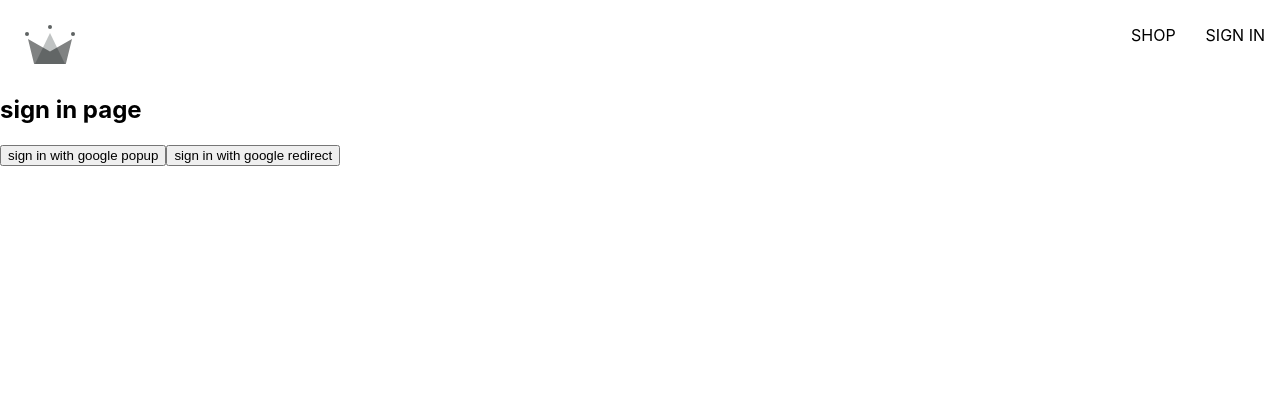
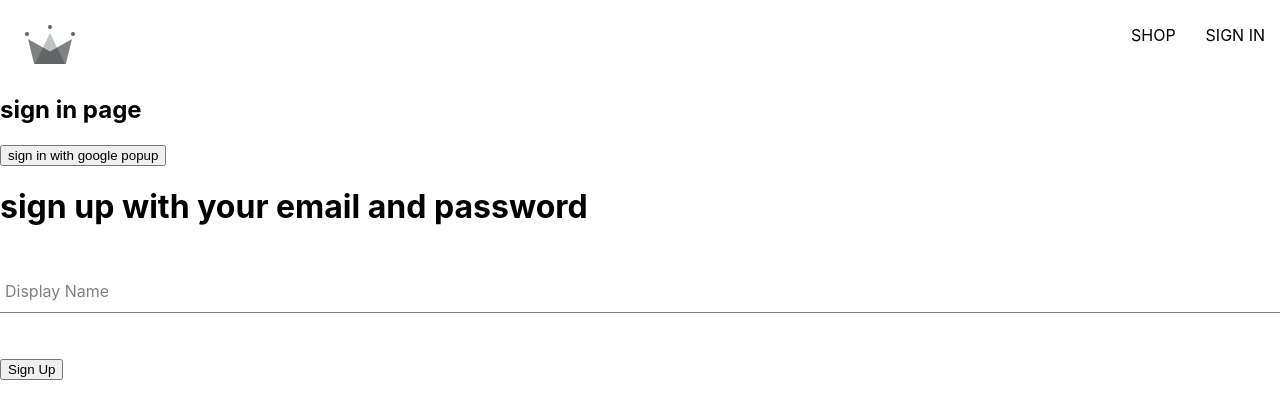
Before and after one commit to Isaac3N/react-course, a React (Create React App) app in the folder ecommerce/: page /sign-in in a window 1280 px wide. Shown: the top 418 px of the page. Built offline with nearby package versions, Linux system fonts and the light colour scheme.

Commit message:
passing props using the input options

```diff
--- /dev/null
+++ b/ecommerce/src/components/form-input/FormInput.jsx
@@ -0,0 +1,14 @@
+import React from 'react'
+import "./form-input.scss"
+
+const FormInput = ({label, inputOptions}) => {
+  return (
+    <div className='group'>
+        <input className='form-input'{...inputOptions}/>
+        {label && (
+        <label className={`${inputOptions.value.length? "shrink": ""} form-input-label`}>{label}</label>)}
+    </div>
+  )
+}
+
+export default FormInput
--- /dev/null
+++ b/ecommerce/src/components/form-input/form-input.scss
@@ -0,0 +1,54 @@
+$sub-color: grey;
+$main-color: black;
+
+@mixin shrinkLabel {
+	top: -14px;
+	font-size: 12px;
+	color: $main-color;
+}
+
+.group {
+	position: relative;
+	margin: 45px 0;
+
+	.form-input {
+		background: none;
+		background-color: white;
+		color: $sub-color;
+		font-size: 18px;
+		padding: 10px 10px 10px 5px;
+		display: block;
+		width: 100%;
+		border: none;
+		border-radius: 0;
+		border-bottom: 1px solid $sub-color;
+		margin: 25px 0;
+
+		&:focus {
+			outline: none;
+		}
+
+		&:focus ~ .form-input-label {
+			@include shrinkLabel();
+		}
+	}
+
+	input[type="password"] {
+		letter-spacing: 0.3em;
+	}
+
+	.form-input-label {
+		color: $sub-color;
+		font-size: 16px;
+		font-weight: normal;
+		position: absolute;
+		pointer-events: none;
+		left: 5px;
+		top: 10px;
+		transition: 300ms ease all;
+
+		&.shrink {
+			@include shrinkLabel();
+		}
+	}
+}
--- /dev/null
+++ b/ecommerce/src/components/sign-up-form/SignUpForm.jsx
@@ -0,0 +1,70 @@
+import React, {useState} from 'react'
+
+
+import { createAuthUserWithEmailAndPassword, createUserDocumentFromAuth } from '../../utils/firebase/firebase'
+import FormInput from '../form-input/FormInput'
+
+const defaultFormFields ={
+    displayName: "",
+    email: "",
+    password: "",
+    confirmPassword: ""
+}
+
+const SignUpForm = () => {
+    const [formFields, setFormFields] = useState(defaultFormFields)
+    const { displayName, email, password, confirmPassword } = formFields
+
+    console.log(formFields)
+
+    const resetFormFields=()=> {{
+        setFormFields(defaultFormFields)
+    }}
+
+    const handleSubmit = async(event)=> {
+        event.preventDefault()
+        if(password !== confirmPassword){
+            alert("password do not match");
+            return;
+        }
+        try {
+            const {user} = await createAuthUserWithEmailAndPassword(email, password)
+
+            await createUserDocumentFromAuth(user, {displayName})
+            resetFormFields()
+
+
+        } catch (error) {
+            if (error.code === 'auth/email-already-in-use') {
+              alert('Cannot create user, email already in use');
+            } else {
+              console.log('user creation encountered an error', error);
+            }
+          }
+    }
+
+    const handleChange = (event) => {
+        const {name, value} = event.target;
+
+        setFormFields({...formFields, [name]: value})
+    }
+  return (
+    <div>
+        <h1>sign up with your email and password</h1>
+        <form action="" onSubmit={handleSubmit}>
+
+           <FormInput label="Display Name" inputOptions= {{ type:"text",  required: true, onChange: handleChange, name:'displayName', value:displayName }} />
+
+           {/* <FormInput label="Email" type="email" required onChange={handleChange} name="email" value={email} />
+
+           <FormInput label="Password" type="password" required onChange={handleChange} name='password' value={password}/>
+
+           <FormInput label="Confirm Password" type="password" required onChange={handleChange} name="confirmPassword" value={confirmPassword}/> */}
+
+           <button type="submit">Sign Up</button>
+        </form>
+    </div>
+  )
+}
+
+export default SignUpForm
--- a/ecommerce/src/routes/sign-in/SignIn.jsx
+++ b/ecommerce/src/routes/sign-in/SignIn.jsx
@@ -1,27 +1,12 @@
-import React, {useEffect} from 'react'
-import { getRedirectResult } from "firebase/auth"
-import { signInWithGooglePopup, createUserDocumentFromAuth, signInWithGoogleRedirect, auth } from '../../utils/firebase/firebase'
+import React from 'react'
+import SignUpForm from '../../components/sign-up-form/SignUpForm';
+import { signInWithGooglePopup, createUserDocumentFromAuth } from '../../utils/firebase/firebase'
 
 const SignIn = () => {
-    useEffect(()=> {
-        async function getResult(){
-            const response = await getRedirectResult(auth);
-            console.log(response);
-            if (response){
-                const userDocRef = await createUserDocumentFromAuth(response.user)
-            }
-        }
-        getResult()
-    }, [])
 
     const logGoogleUser = async () => {
         const {user} = await signInWithGooglePopup();
         const userDocRef = await createUserDocumentFromAuth(user)
-    }
-
-    const logGoogleRedirectUser= async () => {
-        const {user} = await signInWithGoogleRedirect();
-        console.log({user})
     }
   return (
     <div>
@@ -29,10 +14,7 @@
         <button onClick={logGoogleUser}>
             sign in with google popup
         </button>
-
-        <button onClick={signInWithGoogleRedirect}>
-            sign in with google redirect
-        </button>
+        <SignUpForm/>
 
     </div>
 
--- a/ecommerce/src/utils/firebase/firebase.js
+++ b/ecommerce/src/utils/firebase/firebase.js
@@ -4,6 +4,7 @@
 	signInWithRedirect,
 	signInWithPopup,
 	GoogleAuthProvider,
+	createUserWithEmailAndPassword,
 } from "firebase/auth";
 
 import { getFirestore, doc, getDoc, setDoc } from "firebase/firestore";
@@ -36,14 +37,15 @@
 
 export const db = getFirestore();
 
-export const createUserDocumentFromAuth = async (userAuth) => {
+export const createUserDocumentFromAuth = async (
+	userAuth,
+	additionalInformation = {}
+) => {
+	if (!userAuth) return;
+
 	const userDocRef = doc(db, "users", userAuth.uid);
 
-	console.log(userDocRef);
-
 	const userSnapshot = await getDoc(userDocRef);
-	console.log(userSnapshot);
-	console.log(userSnapshot.exists());
 
 	if (!userSnapshot.exists()) {
 		const { displayName, email } = userAuth;
@@ -54,6 +56,7 @@
 				displayName,
 				email,
 				createdAt,
+				...additionalInformation,
 			});
 		} catch (error) {
 			console.log("error creating the user", error.message);
@@ -62,3 +65,9 @@
 
 	return userDocRef;
 };
+
+export const createAuthUserWithEmailAndPassword = async (email, password) => {
+	if (!email || !password) return;
+
+	return await createUserWithEmailAndPassword(auth, email, password);
+};
```
